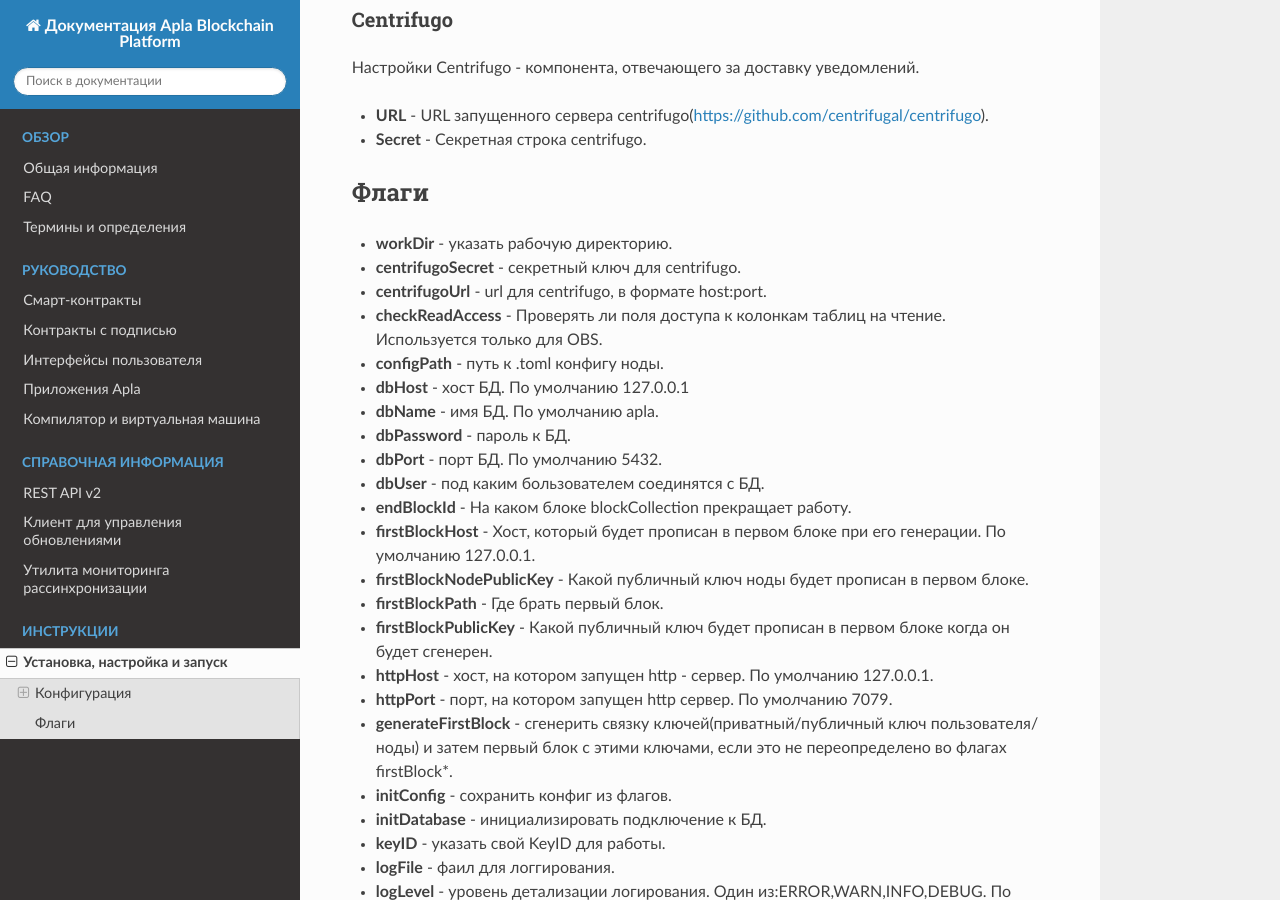
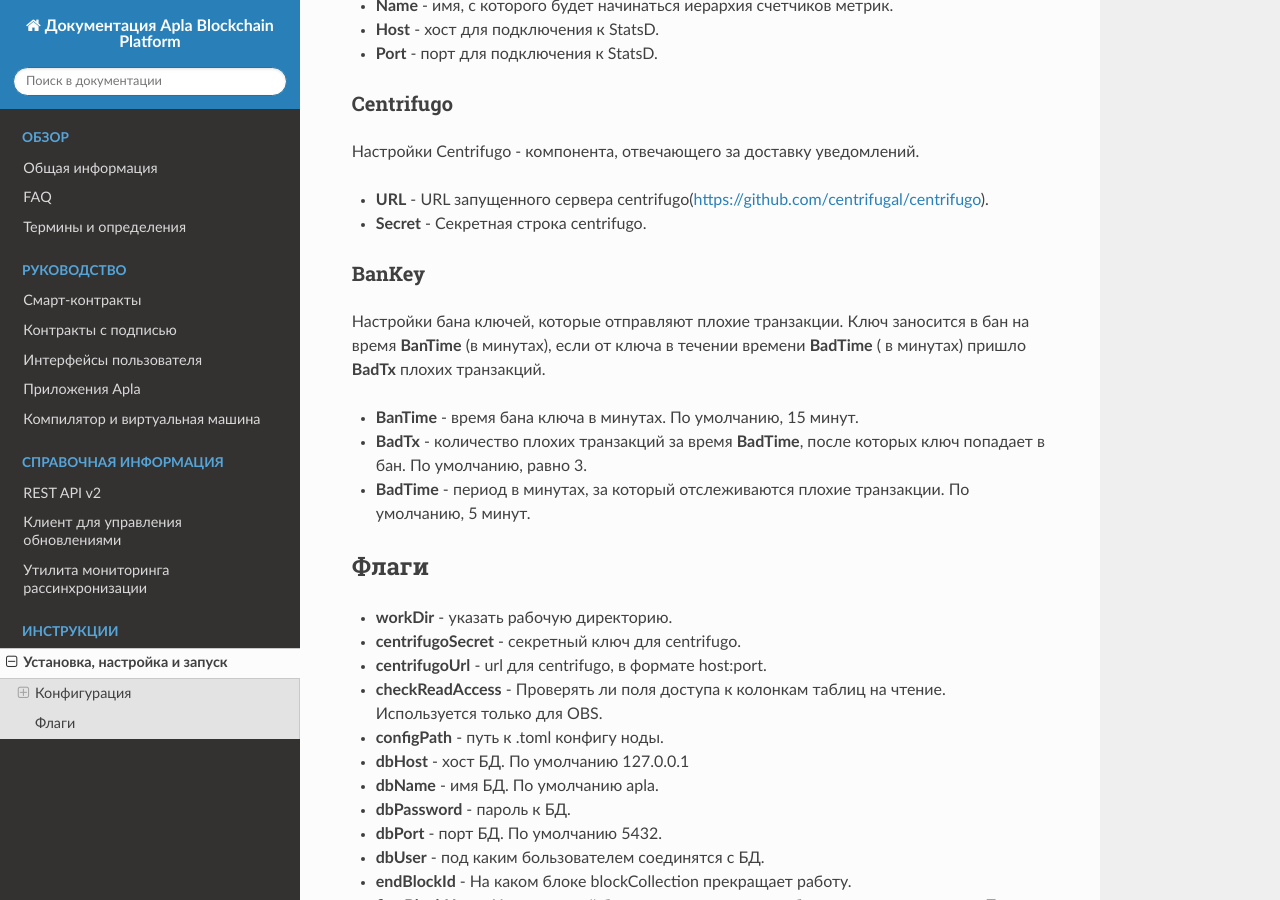
Before and after one commit to AplaProject/apla-docs-ru, a Sphinx documentation site: the page built from source/howtos/install.rst, in a window 1280 px wide and 900 px high, scrolled down 2598 px. Built offline with Sphinx 7.4.7 and the Read the Docs theme 2.0.0, drawn with Linux system fonts in a browser that asks for light colours; some of the changed text lies outside the part shown.

Commit message:
Update install.rst

```diff
--- a/source/howtos/install.rst
+++ b/source/howtos/install.rst
@@ -56,6 +56,11 @@
         [Autoupdate]
           ServerAddress = "http://127.0.0.1:12345"
           PublicKeyPath = "update.pub"
+
+        [BanKey]
+          BanTime = 15
+          BadTx = 3
+          BadTime = 5
 
 * **LogLevel** - Используемый уровень логгирования. Значения - одно из "DEBUG", "INFO", "WARN", "ERROR". В случае некорректного значения будет выставлен логлевел INFO.
 
@@ -132,8 +137,14 @@
 * **URL** - URL запущенного сервера centrifugo(https://github.com/centrifugal/centrifugo).
 * **Secret** - Секретная строка centrifugo.
 
+-------------------------------------------------------------
+BanKey
+-------------------------------------------------------------
+Настройки бана ключей, которые отправляют плохие транзакции. Ключ заносится в бан на время **BanTime** (в минутах), если от ключа в течении времени **BadTime** ( в минутах) пришло **BadTx** плохих транзакций.
 
-
+* **BanTime** - время бана ключа в минутах. По умолчанию, 15 минут.
+* **BadTx** - количество плохих транзакций за время **BadTime**, после которых ключ попадает в бан. По умолчанию, равно 3.
+* **BadTime** - период в минутах, за который отслеживаются плохие транзакции. По умолчанию, 5 минут.
 
 *****************************************************************
 Флаги
```
